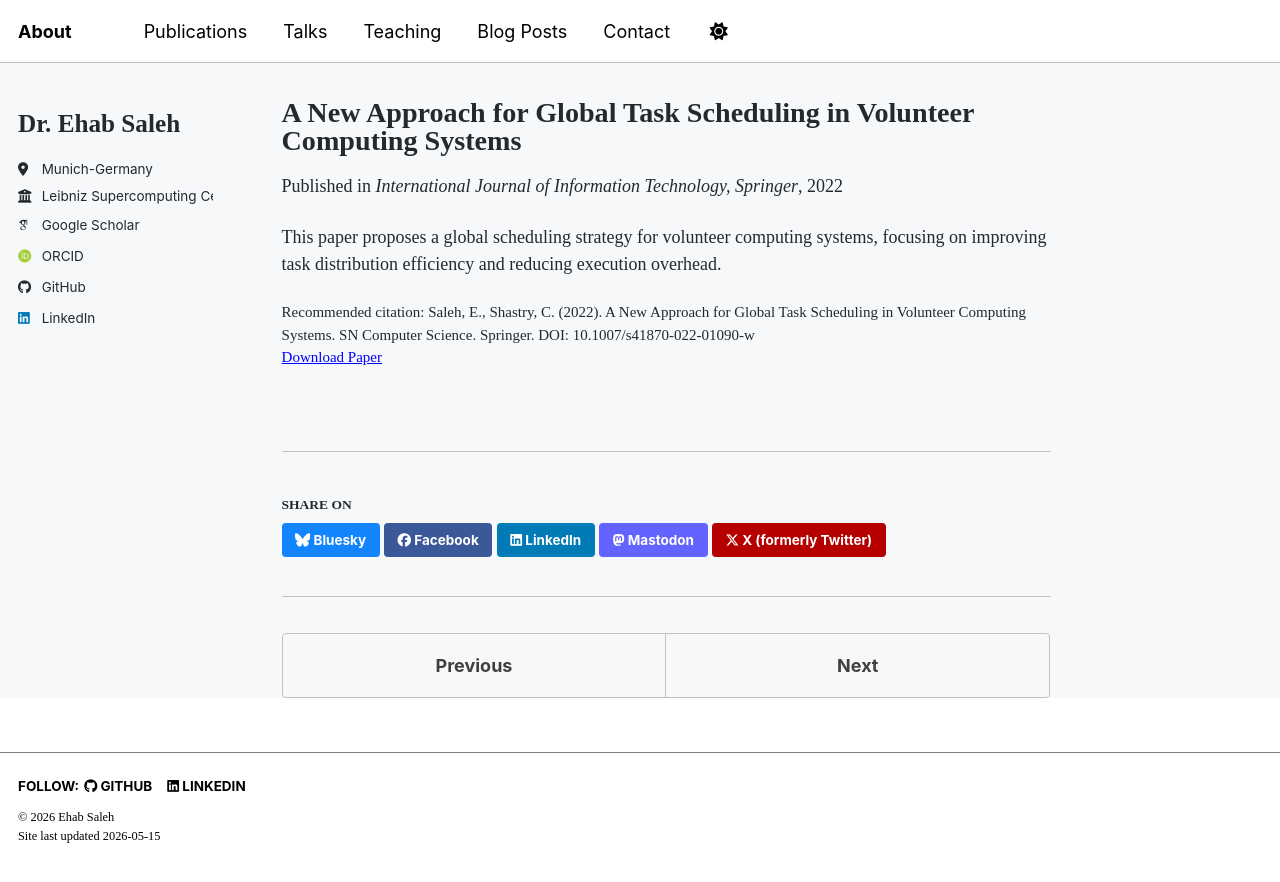
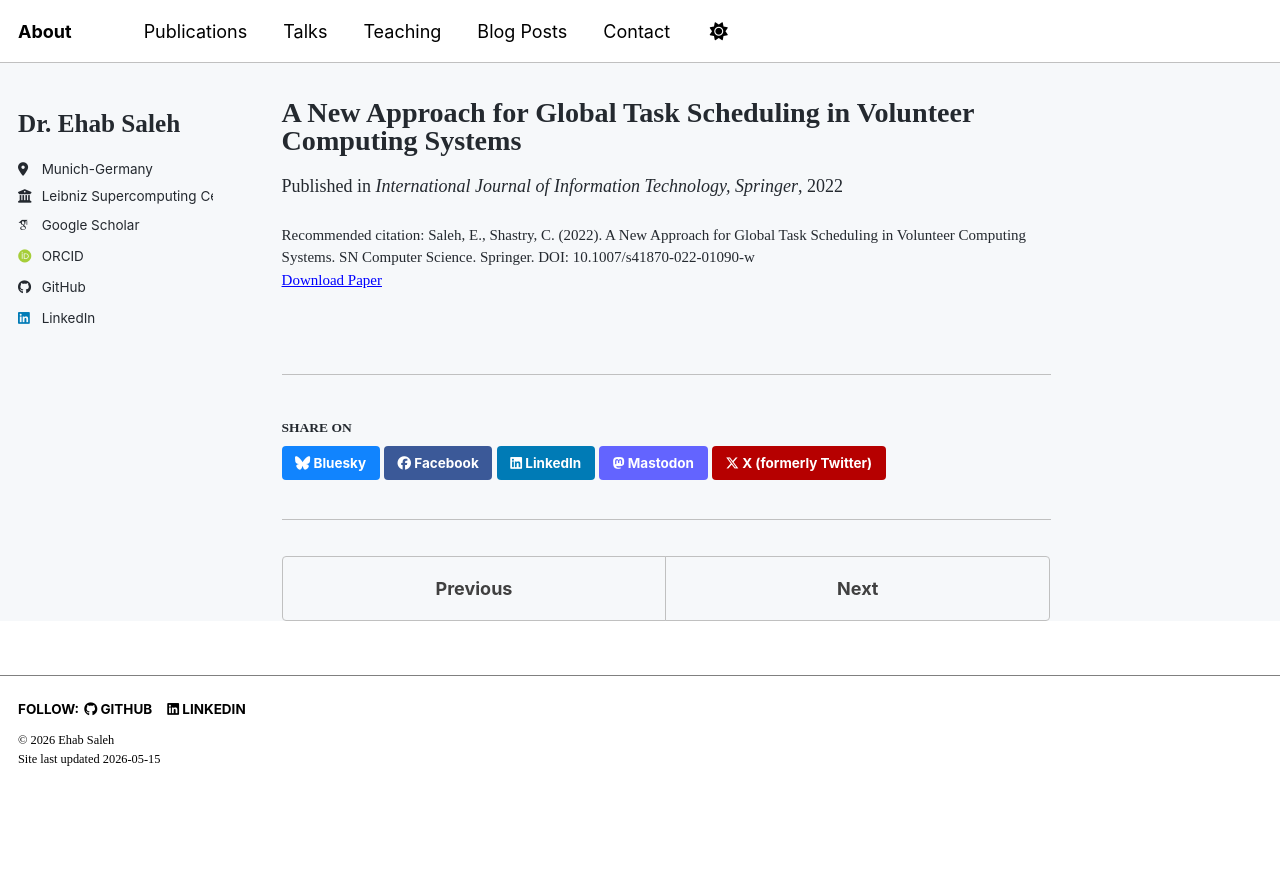
Before and after one commit to ehabosaleh/ehabosaleh.github.io, a Jekyll site: the page built from _publications/2022-global-task-scheduling.md, in a window 1280 px wide. Shown: the top 882 px of the page. Built offline with Jekyll 4.4.1, drawn with Linux system fonts in a browser that asks for light colours; some web fonts are replaced; a script bundle is joined from its source files by our own code; library files that are not in the unit come from our copies.

```diff
--- a/_publications/2022-global-task-scheduling.md
+++ b/_publications/2022-global-task-scheduling.md
@@ -9,5 +9,3 @@
 author: "Ehab Saleh, Chandrasekar Shastry"
 citation: "Saleh, E., Shastry, C. (2022). A New Approach for Global Task Scheduling in Volunteer Computing Systems. SN Computer Science. Springer. DOI: 10.1007/s41870-022-01090-w"
 ---
-
-This paper proposes a global scheduling strategy for volunteer computing systems, focusing on improving task distribution efficiency and reducing execution overhead.
```
